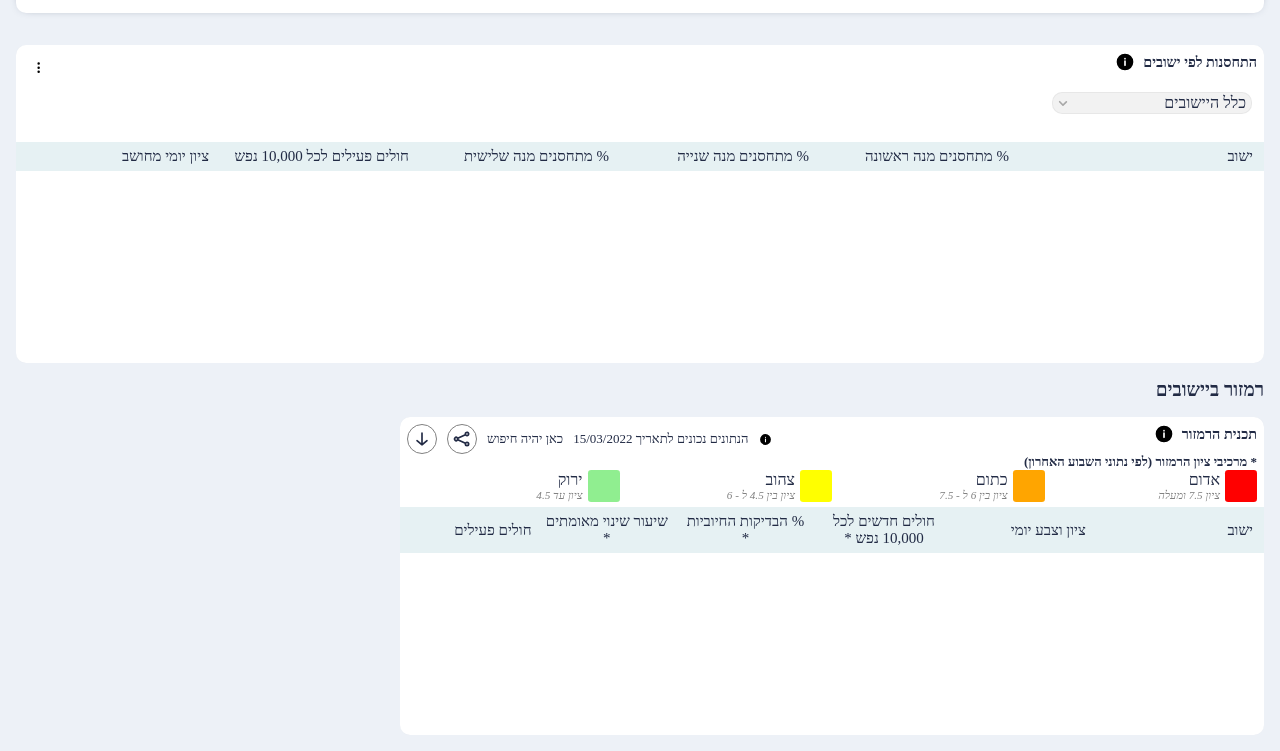
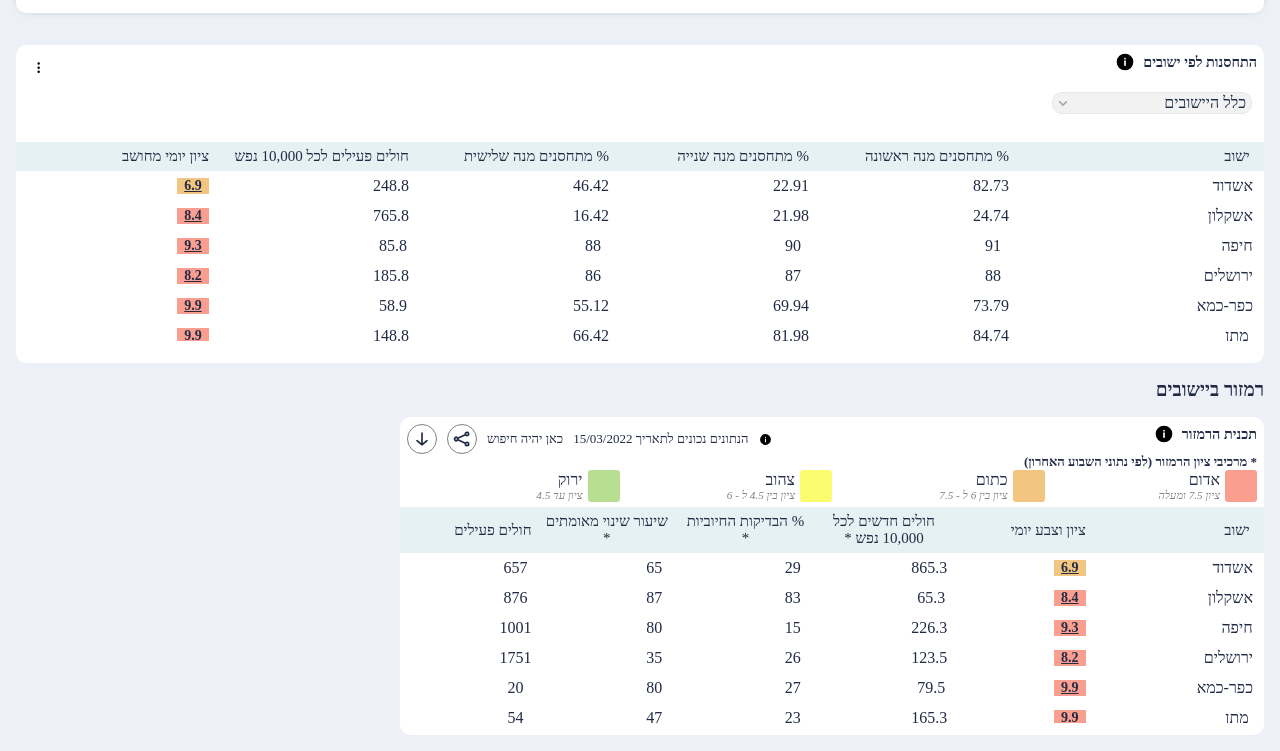
Before and after one commit to zorchar/corona-dash-board, a website: page index.html in a window 1280 px wide. Shown: the part 463-1214 px from the top of the page. Drawn offline with Linux system fonts and the light colour scheme; a web font is replaced by a local one.

Commit message:
added grade style

```diff
--- a/index.html
+++ b/index.html
@@ -88,7 +88,7 @@
                             <h4 class="secondary-info-number">5,227</h4>
                         </div>
                         <div id="inhalated" class="info-square__secondary-info">
-                            <div class="small-circle"></div>
+                            <div class="small-circle background-orange"></div>
                             <h4 class="secondary-info-text">מונשמים</h4>
                             <h4 class="secondary-info-number">5,227</h4>
                         </div>
--- a/main.js
+++ b/main.js
@@ -317,7 +317,61 @@ const fillVaccinationTable = () =>
 let ascendingVaccination = true
 let lastFieldVaccination = 'settlement'
 
-vaccinationSettlementButtons = document.querySelectorAll('.vaccination-grid-button')
+const vaccinationSettlementButtons = document.querySelectorAll('.vaccination-grid-button')
+
+let ascendingTrafficLight = true
+let lastFieldTrafficLight = 'settlement'
+
+const addGradeStyle = () => {
+
+    const gridCellsVaccination = vaccinationTable.querySelectorAll('.grid-cell')
+    for (let i = 5; i < gridCellsVaccination.length; i += 6) {
+        const firstChild = gridCellsVaccination[i].firstChild
+        firstChild.classList.add('grade')
+        if (firstChild.innerText > 7.5)
+            firstChild.classList.add('background-red')
+        if (firstChild.innerText <= 7.5 && firstChild.innerText > 6)
+            firstChild.classList.add('background-orange')
+        if (firstChild.innerText <= 6 && firstChild.innerText > 4.5)
+            firstChild.classList.add('background-yellow')
+        if (firstChild.innerText <= 4.5)
+            firstChild.classList.add('background-light-green')
+    }
+
+    const gridCellsTrafficLight = trafficLightTable.querySelectorAll('.grid-cell')
+    for (let i = 1; i < gridCellsTrafficLight.length; i += 6) {
+        const firstChild = gridCellsTrafficLight[i].firstChild
+        firstChild.classList.add('grade')
+        if (firstChild.innerText > 7.5)
+            firstChild.classList.add('background-red')
+        if (firstChild.innerText <= 7.5 && firstChild.innerText > 6)
+            firstChild.classList.add('background-orange')
+        if (firstChild.innerText <= 6 && firstChild.innerText > 4.5)
+            firstChild.classList.add('background-yellow')
+        if (firstChild.innerText <= 4.5)
+            firstChild.classList.add('background-light-green')
+    }
+}
+
+
+const trafficLightSettlementButtons = document.querySelectorAll('.traffic-light-grid-button')
+
+const addGridButtonsEventListener = () => {
+
+    trafficLightSettlementButtons.forEach(el => {
+        el.addEventListener('click', (event) => {
+            if (event.target.parentElement.name === lastFieldTrafficLight)
+                ascendingTrafficLight = !ascendingTrafficLight
+            else
+                ascendingTrafficLight = true
+            lastFieldTrafficLight = event.target.parentElement.name
+            sortByParam(event.target.parentElement.name, settlementsDataTrafficLight, ascendingTrafficLight === true ? true : false)
+            trafficLightTable.replaceChildren()
+            fillTrafficLightTable()
+            addGradeStyle()
+        })
+    })
+
     vaccinationSettlementButtons.forEach(el => {
         el.addEventListener('click', (event) => {
             if (event.target.parentElement.name === lastFieldVaccination)
@@ -328,22 +382,18 @@ vaccinationSettlementButtons.forEach(el => {
             sortByParam(event.target.parentElement.name, settlementsDataVaccination, ascendingVaccination === true ? true : false)
             vaccinationTable.replaceChildren()
             fillVaccinationTable()
+            addGradeStyle()
         })
     })
 
-let ascendingTrafficLight = true
-let lastFieldTrafficLight = 'settlement'
+}
 
-TrafficLightSettlementButtons = document.querySelectorAll('.traffic-light-grid-button')
-TrafficLightSettlementButtons.forEach(el => {
-    el.addEventListener('click', (event) => {
-        if (event.target.parentElement.name === lastFieldTrafficLight)
-            ascendingTrafficLight = !ascendingTrafficLight
-        else
-            ascendingTrafficLight = true
-        lastFieldTrafficLight = event.target.parentElement.name
-        sortByParam(event.target.parentElement.name, settlementsDataTrafficLight, ascendingTrafficLight === true ? true : false)
-        trafficLightTable.replaceChildren()
+sortByParam('settlement', settlementsDataVaccination, true)
+sortByParam('settlement', settlementsDataTrafficLight, true)
+fillVaccinationTable()
 fillTrafficLightTable()
-    })
-})
+
+
+
+addGridButtonsEventListener()
+addGradeStyle()
--- a/styles/scss/styles.scss
+++ b/styles/scss/styles.scss
@@ -40,9 +40,8 @@ body {
 }
 
 .grid-cell__text {
-    display: flex;
-    align-items: center;
     text-align: center;
+    min-width: 2rem;
     margin: 4px;
     @media (max-width: 550px) {
         font-size: 0.7rem;
@@ -95,20 +94,6 @@ body {
     width: 100%;
 }
 
-.background-red {
-    background: #ff0000;
-}
-
-.background-orange {
-    background: #ffa500;
-}
-.background-yellow {
-    background: #ffff00;
-}
-.background-light-green {
-    background: #90ee90;
-}
-
 .small-circle {
     margin-left: 5px;
     min-width: 9px;
@@ -117,3 +102,23 @@ body {
     border-radius: 50%;
     background: red; //temp
 }
+
+.background-red {
+    background: #fa9e8f;
+}
+
+.background-orange {
+    background: #f2c580;
+}
+.background-yellow {
+    background: #fcfc70;
+}
+.background-light-green {
+    background: #b8de92;
+}
+
+.grade {
+    font-size: 14px;
+    font-weight: 600;
+    text-decoration: underline;
+}
```
Also changed, not shown: styles/css/styles.css. Lines whose indentation alone changed are shown as unchanged.
